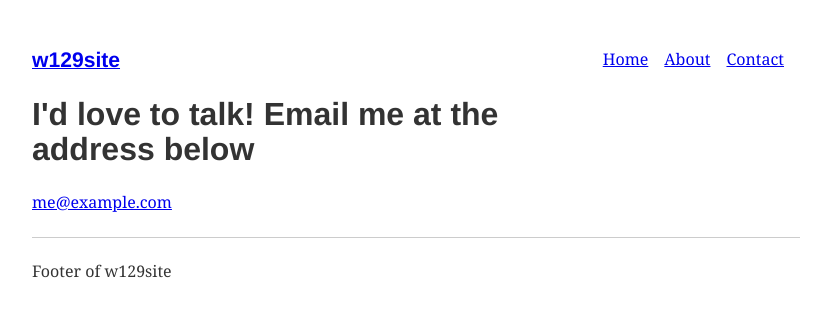
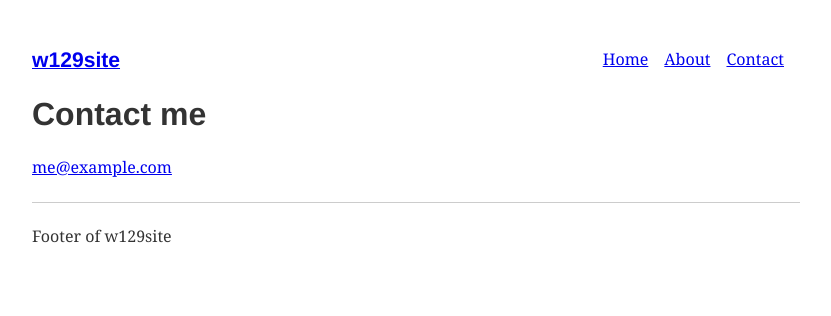
Before and after one commit to j12412/gat03, a Gatsby site: page /contact in a window 1280 px wide. Shown: the whole page, without its empty margins (224-1055 px from the left). Built offline with nearby package versions, Linux system fonts and the light colour scheme; Gatsby itself is replaced by a stand-in of ours.

Commit message:
Change contact site

```diff
--- a/src/pages/contact.js
+++ b/src/pages/contact.js
@@ -3,7 +3,7 @@ import Layout from "../components/layout"
 
 export default () => (
   <Layout>
-    <h1>I'd love to talk! Email me at the address below</h1>
+    <h1>Contact me</h1>
     <p>
       <a href="mailto:me@example.com">me@example.com</a>
     </p>
```
